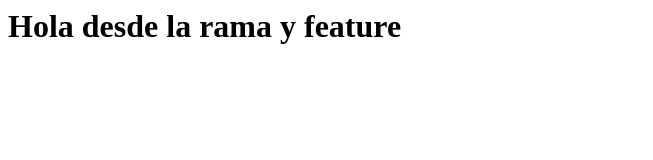
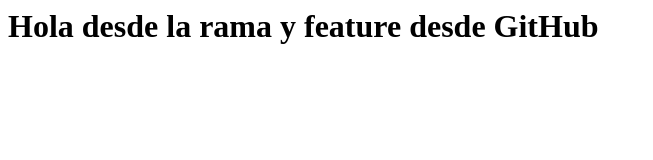
Before and after one commit to Christopher20041907/primerProyectoGit, a plain HTML site: page index.html in a window 1280 px wide. Shown: the whole page, without its empty margins (0-653 px from the left). Drawn offline with Linux system fonts and the light colour scheme.

Commit message:
Actualizado desde GitHub

```diff
--- a/index.html
+++ b/index.html
@@ -1 +1 @@
-<html><body><h1>Hola desde la rama y feature</h1></body></html>
+<html><body><h1>Hola desde la rama y feature desde GitHub</h1></body></html>
```
